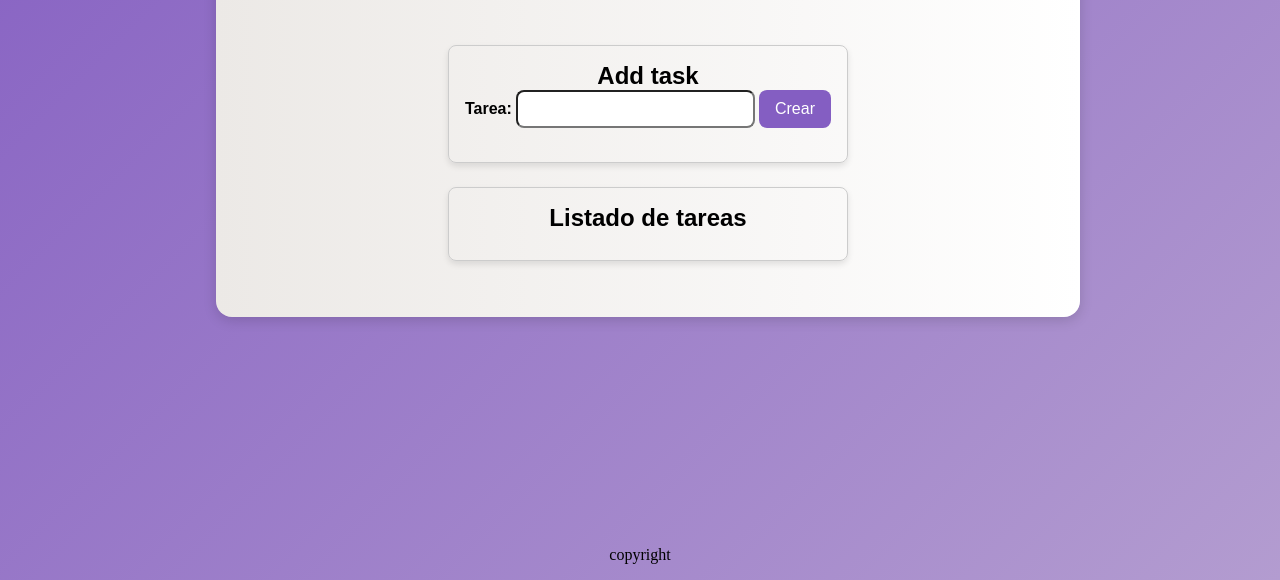
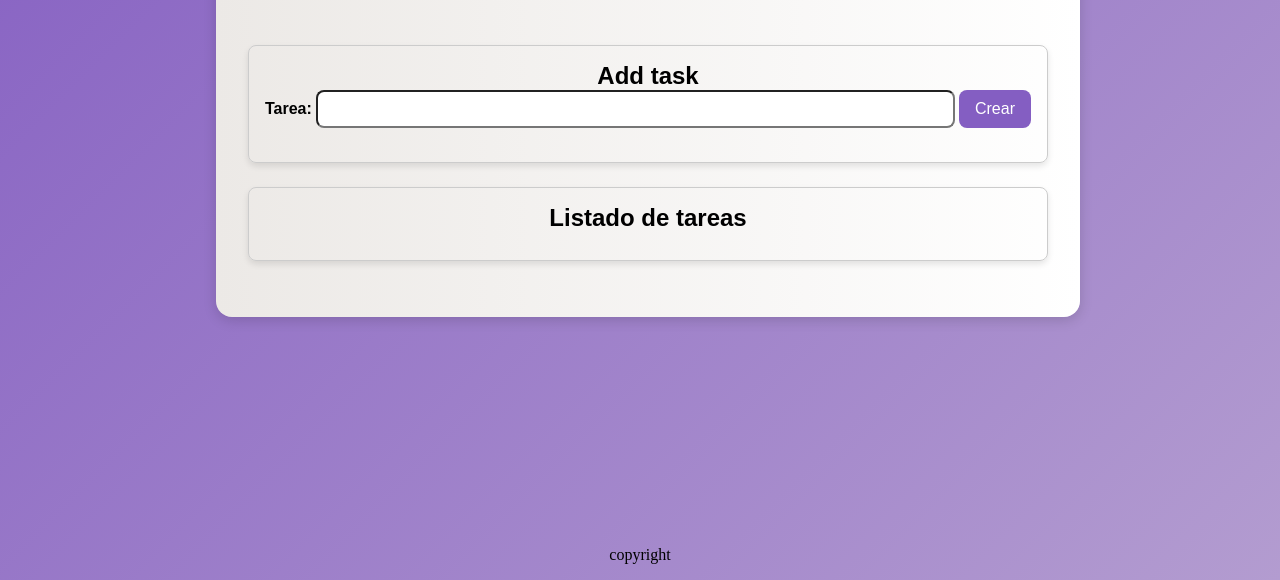
Before and after one commit to GuevaraAgostina/TO-DO_LIST, a plain HTML site: page index.html in a window 1280 px wide. Shown: the part 286-866 px from the top of the page. Drawn offline with nearby package versions, Linux system fonts and the light colour scheme.

Commit message:
arreglando overflow

```diff
--- a/style.css
+++ b/style.css
@@ -58,7 +58,7 @@ main {
 
 @media (min-width: 768px) {
   .section {
-    max-width: 50%;
+    max-width: 500%;
     margin: auto;
     margin-bottom: 1.5em;
   }
@@ -70,7 +70,6 @@ main {
 }
 
 .form {
-
   display: flex;
   justify-content: space-between;
   gap: 0.25em;
@@ -86,6 +85,7 @@ main {
   padding: 0.5rem;
   border-radius: 0.5rem;
   font-size: 1rem;
+
 }
 
 .form_button {
```
Also changed, not shown: index.html (+2 -0 lines).
